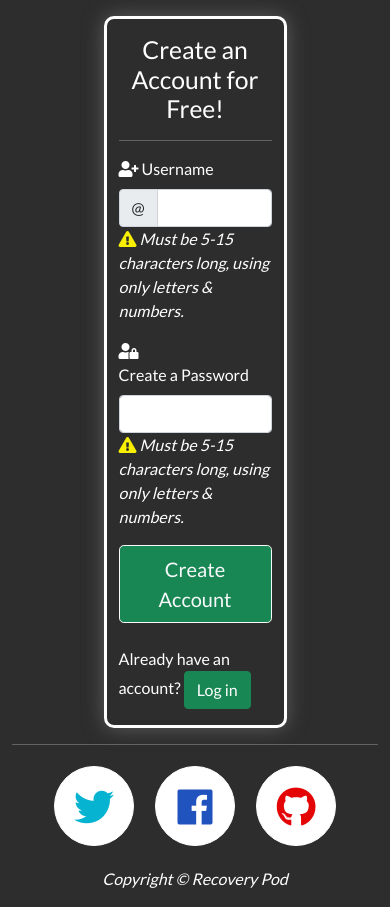
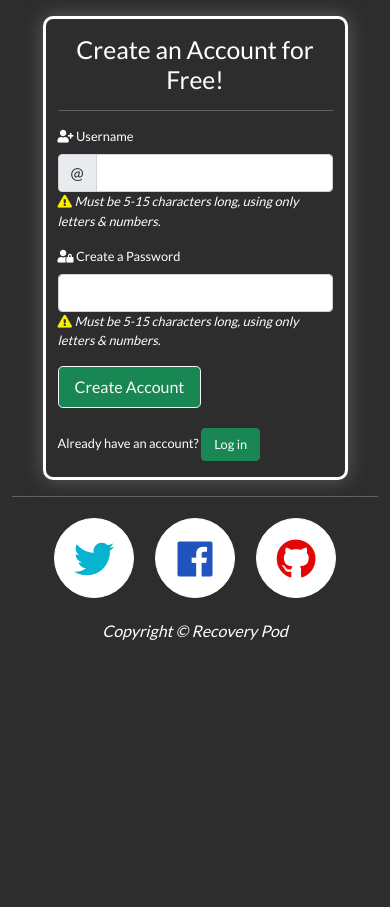
Before and after one commit to aryan008/recovery-test, a Flask app: page /create_account in a window 390 px wide. Shown: the part 48-955 px from the top of the page. After the commit the page ends 688 px from the top, so only its background shows below. Run offline with Flask 2, Linux system fonts and the light colour scheme; some libraries are stand-ins or nearby versions.

Commit message:
media queries new

```diff
--- a/static/css/style.css
+++ b/static/css/style.css
@@ -396,7 +396,7 @@ footer {
     }
 
 
-    .attribute-importance {
+    .attribute-importance,.login-div, .create-account-div {
         font-size: .8rem;
     }
 
@@ -421,3 +421,14 @@ footer {
     }
 
 }
+
+@media only screen and (max-width:576px) {
+    .account-button {
+        font-size: 1rem;
+    }
+
+    .login-button {
+        font-size: .8rem;
+    }
+
+}
--- a/templates/create_account.html
+++ b/templates/create_account.html
@@ -2,7 +2,7 @@
 {% block content %}
 <div class="container-fluid">
     <div class="row">
-        <div class="col-6 offset-3 mt-3 mb-3 create-account-div">
+        <div class="col-lg-6 offset-lg-3 col-md-8 offset-md-2 col-sm-8 offset-sm-2 col-10 offset-1 mt-3 mb-3 create-account-div">
             <h2 class="text-center mt-3 mb-3">Create an Account for Free!</h2>
             <hr class="featurette-divider">
             <!--form for the user to create an account-->
@@ -40,13 +40,13 @@
                     </div>
                 </div>
                 <!--button to post the account creation-->
-                <button type="submit" class="btn btn-success btn-outline-light btn-lg">Create Account</button>
+                <button type="submit" class="btn btn-success btn-outline-light btn-lg account-button">Create Account</button>
             </form>
             <br>
             <div>
                 <!--login helper redirect-->
                 <p>Already have an account?
-                    <a href="{{ url_for('login') }}" class="btn btn-success">Log in</a>
+                    <a href="{{ url_for('login') }}" class="btn btn-success login-button">Log in</a>
                 </p>
             </div>
         </div>
--- a/templates/login.html
+++ b/templates/login.html
@@ -1,8 +1,8 @@
 {% extends "base.html" %}
 {% block content %}
-<div class="container-fluid">
+<div class="container">
     <div class="row">
-        <div class="col-6 offset-3 mt-3 mb-3 login-div">
+        <div class="col-lg-6 offset-lg-3 col-md-8 offset-md-2 col-sm-10 offset-sm-1 col-10 offset-1 mt-3 mb-3 login-div">
             <h2 class="text-center mt-3 mb-3">Log In!</h2>
             <hr class="featurette-divider">
             <!--form for user to login-->
@@ -27,7 +27,7 @@
                         maxlength="15" pattern="^[a-zA-Z0-9]{5,15}$" aria-describedby="passwordHelpBlock" required>
                 </div>
                 <!--login button-->
-                <button type="submit" class="btn btn-success btn-outline-light btn-lg">Log In</button>
+                <button type="submit" class="btn btn-success btn-outline-light btn-lg login-button">Log In</button>
             </form>
             <br>
             <div>
```
